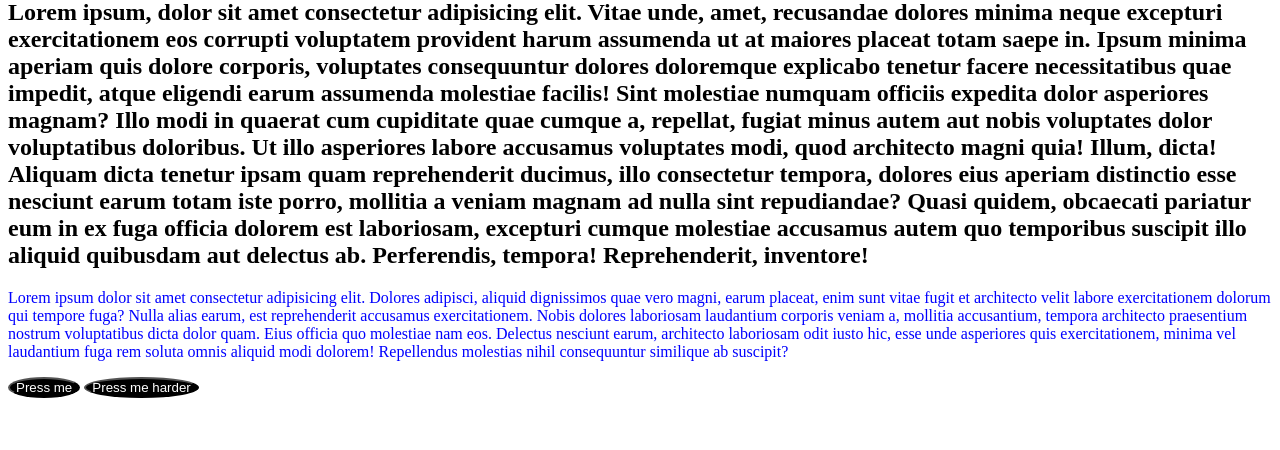
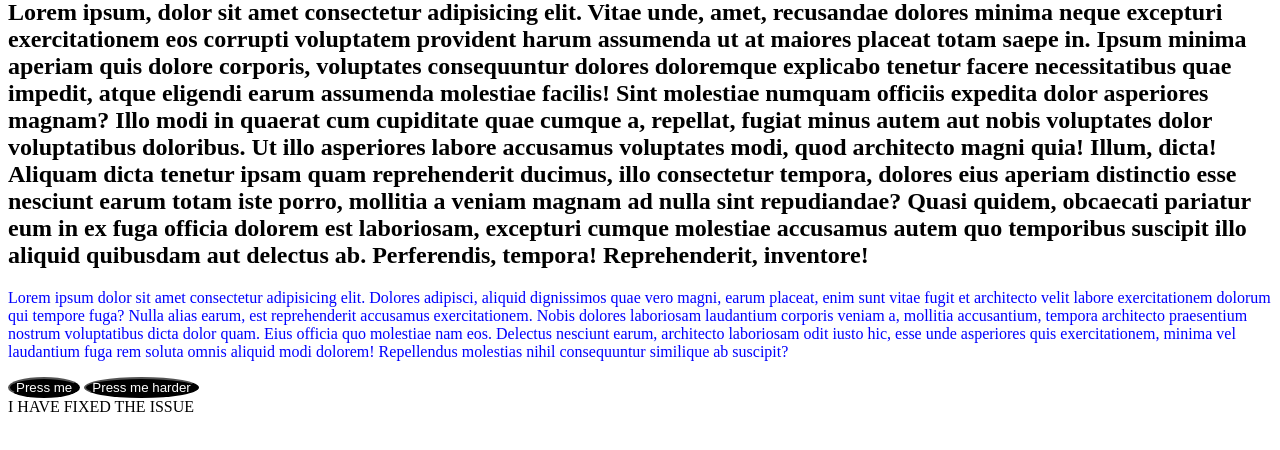
Before and after one commit to Vbeelearncode/Git, a plain HTML site: page index.html in a window 1280 px wide. Shown: the part 66-516 px from the top of the page. Drawn offline with Linux system fonts and the light colour scheme.

Commit message:
Fixed the error in branch emergency-fix

```diff
--- a/index.html
+++ b/index.html
@@ -18,5 +18,6 @@
     Delectus nesciunt earum, architecto laboriosam odit iusto hic, esse unde asperiores quis exercitationem, minima vel laudantium fuga rem soluta omnis aliquid modi dolorem! Repellendus molestias nihil consequuntur similique ab suscipit?</p>
     <button>Press me</button>
     <button>Press me harder</button>
+    <div>I HAVE FIXED THE ISSUE</div>
 </body>
 </html>
```
